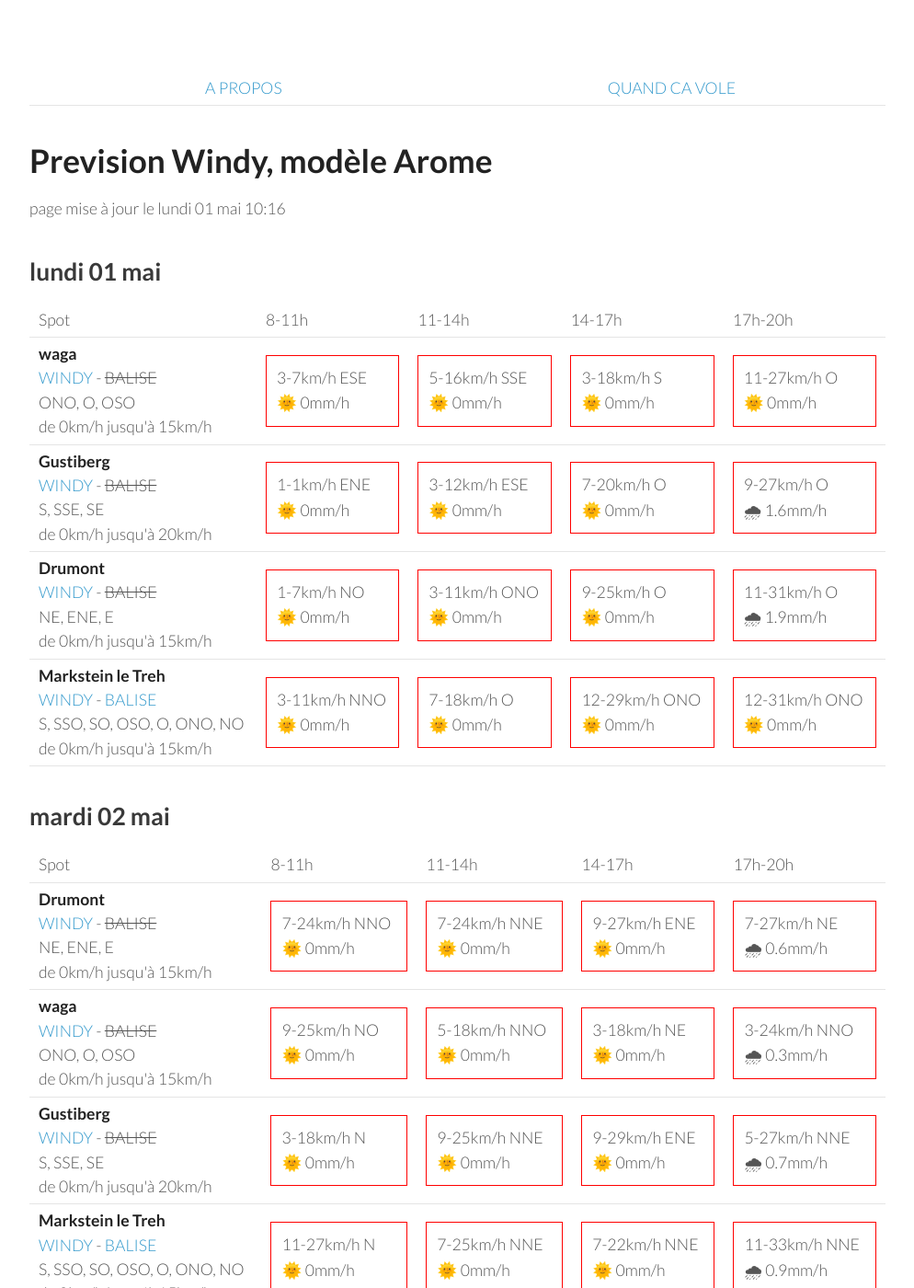
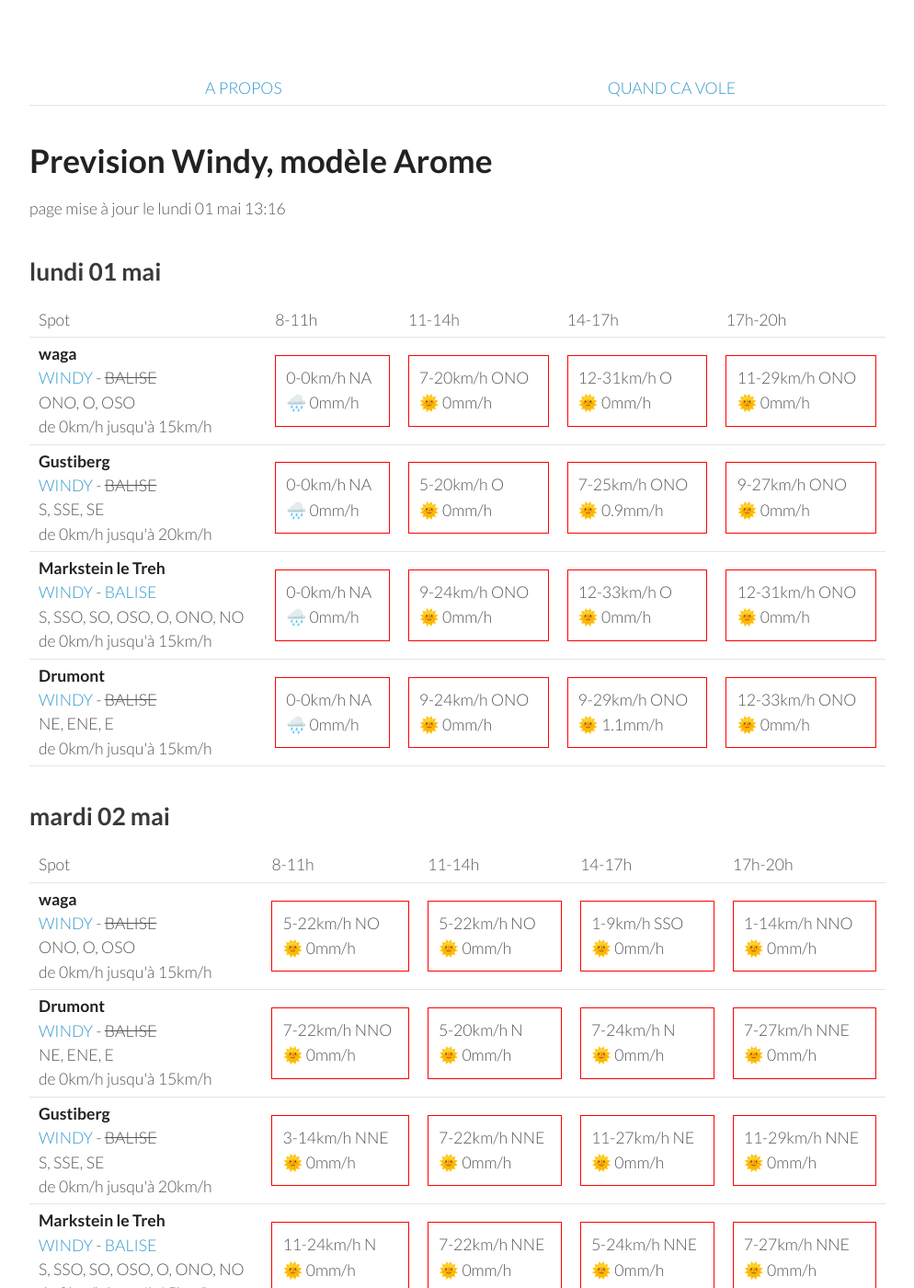
Before and after one commit to parapente-dans-le-nord/parapente-dans-le-nord.github.io, a Jekyll site: the page built from vosges.markdown, in a window 1280 px wide and 1400 px high. Shown: the whole window at 92% size, without its empty margins (26-1020 px from the left). Built offline with Jekyll 4.4.1, drawn with Linux system fonts in a browser that asks for light colours; some of the changed text lies outside the part shown.

Commit message:
update index.markdown

```diff
--- a/vosges.markdown
+++ b/vosges.markdown
@@ -7,7 +7,7 @@ title:  "Tous les spots"
 {: .links}
 
 # Prevision Windy, modèle Arome
-page mise à jour le lundi 01 mai 10:16
+page mise à jour le lundi 01 mai 13:16
 
 ## lundi 01 mai
 
@@ -24,41 +24,37 @@ page mise à jour le lundi 01 mai 10:16
 <tr>
         <td><strong>waga</strong><br><a href="https://windy.com/47.903/6.996?47.900,6.983,15">WINDY</a> - <span class="no-balise"> BALISE </span><br> <span class="vent-favorable">ONO, O, OSO</span><br><span class="force-vent">de 0km/h jusqu'à 15km/h</span> </td>
 
-            <td><div class="not-flyable"><p>3-7km/h ESE</p><p>🌞 0mm/h</p></div></td>
-            <td><div class="not-flyable"><p>5-16km/h SSE</p><p>🌞 0mm/h</p></div></td>
-            <td><div class="not-flyable"><p>3-18km/h S</p><p>🌞 0mm/h</p></div></td>
-            <td><div class="not-flyable"><p>11-27km/h O</p><p>🌞 0mm/h</p></div></td>
-
+            <td><div class="not-flyable"><p>0-0km/h NA</p><p>🌧️ 0mm/h</p></div></td>
+            <td><div class="not-flyable"><p>7-20km/h ONO</p><p>🌞 0mm/h</p></div></td>
+            <td><div class="not-flyable"><p>12-31km/h O</p><p>🌞 0mm/h</p></div></td>
+            <td><div class="not-flyable"><p>11-29km/h ONO</p><p>🌞 0mm/h</p></div></td>
 
     </tr>
 <tr>
         <td><strong>Gustiberg</strong><br><a href="https://windy.com/47.894/6.934?47.891,6.934,15,m:eYYagmI">WINDY</a> - <span class="no-balise"> BALISE </span><br> <span class="vent-favorable">S, SSE, SE</span><br><span class="force-vent">de 0km/h jusqu'à 20km/h</span> </td>
 
-            <td><div class="not-flyable"><p>1-1km/h ENE</p><p>🌞 0mm/h</p></div></td>
-            <td><div class="not-flyable"><p>3-12km/h ESE</p><p>🌞 0mm/h</p></div></td>
-            <td><div class="not-flyable"><p>7-20km/h O</p><p>🌞 0mm/h</p></div></td>
-            <td><div class="not-flyable"><p>9-27km/h O</p><p>🌧 1.6mm/h</p></div></td>
+            <td><div class="not-flyable"><p>0-0km/h NA</p><p>🌧️ 0mm/h</p></div></td>
+            <td><div class="not-flyable"><p>5-20km/h O</p><p>🌞 0mm/h</p></div></td>
+            <td><div class="not-flyable"><p>7-25km/h ONO</p><p>🌞 0.9mm/h</p></div></td>
+            <td><div class="not-flyable"><p>9-27km/h ONO</p><p>🌞 0mm/h</p></div></td>
 
+    </tr>
+<tr>
+        <td><strong>Markstein le Treh</strong><br><a href="https://windy.com/47.926/7.012?47.505,7.012,8,m:eY1agmQ">WINDY</a> - <span class=""><a href="http://www.balisemeteo.com/balise.php?idBalise=136">BALISE</a> </span><br> <span class="vent-favorable">S, SSO, SO, OSO, O, ONO, NO</span><br><span class="force-vent">de 0km/h jusqu'à 15km/h</span> </td>
+
+            <td><div class="not-flyable"><p>0-0km/h NA</p><p>🌧️ 0mm/h</p></div></td>
+            <td><div class="not-flyable"><p>9-24km/h ONO</p><p>🌞 0mm/h</p></div></td>
+            <td><div class="not-flyable"><p>12-33km/h O</p><p>🌞 0mm/h</p></div></td>
+            <td><div class="not-flyable"><p>12-31km/h ONO</p><p>🌞 0mm/h</p></div></td>
 
     </tr>
 <tr>
         <td><strong>Drumont</strong><br><a href="https://windy.com/47.898/6.919?47.687,6.919,9,m:eYYagmG">WINDY</a> - <span class="no-balise"> BALISE </span><br> <span class="vent-favorable">NE, ENE, E</span><br><span class="force-vent">de 0km/h jusqu'à 15km/h</span> </td>
 
-            <td><div class="not-flyable"><p>1-7km/h NO</p><p>🌞 0mm/h</p></div></td>
-            <td><div class="not-flyable"><p>3-11km/h ONO</p><p>🌞 0mm/h</p></div></td>
-            <td><div class="not-flyable"><p>9-25km/h O</p><p>🌞 0mm/h</p></div></td>
-            <td><div class="not-flyable"><p>11-31km/h O</p><p>🌧 1.9mm/h</p></div></td>
-
-
-    </tr>
-<tr>
-        <td><strong>Markstein le Treh</strong><br><a href="https://windy.com/47.926/7.012?47.505,7.012,8,m:eY1agmQ">WINDY</a> - <span class=""><a href="http://www.balisemeteo.com/balise.php?idBalise=136">BALISE</a> </span><br> <span class="vent-favorable">S, SSO, SO, OSO, O, ONO, NO</span><br><span class="force-vent">de 0km/h jusqu'à 15km/h</span> </td>
-
-            <td><div class="not-flyable"><p>3-11km/h NNO</p><p>🌞 0mm/h</p></div></td>
-            <td><div class="not-flyable"><p>7-18km/h O</p><p>🌞 0mm/h</p></div></td>
-            <td><div class="not-flyable"><p>12-29km/h ONO</p><p>🌞 0mm/h</p></div></td>
-            <td><div class="not-flyable"><p>12-31km/h ONO</p><p>🌞 0mm/h</p></div></td>
-
+            <td><div class="not-flyable"><p>0-0km/h NA</p><p>🌧️ 0mm/h</p></div></td>
+            <td><div class="not-flyable"><p>9-24km/h ONO</p><p>🌞 0mm/h</p></div></td>
+            <td><div class="not-flyable"><p>9-29km/h ONO</p><p>🌞 1.1mm/h</p></div></td>
+            <td><div class="not-flyable"><p>12-33km/h ONO</p><p>🌞 0mm/h</p></div></td>
 
     </tr>
 
@@ -78,42 +74,42 @@ page mise à jour le lundi 01 mai 10:16
       <td>17h-20h</td>
     </tr>
 <tr>
-        <td><strong>Drumont</strong><br><a href="https://windy.com/47.898/6.919?47.687,6.919,9,m:eYYagmG">WINDY</a> - <span class="no-balise"> BALISE </span><br> <span class="vent-favorable">NE, ENE, E</span><br><span class="force-vent">de 0km/h jusqu'à 15km/h</span> </td>
+        <td><strong>waga</strong><br><a href="https://windy.com/47.903/6.996?47.900,6.983,15">WINDY</a> - <span class="no-balise"> BALISE </span><br> <span class="vent-favorable">ONO, O, OSO</span><br><span class="force-vent">de 0km/h jusqu'à 15km/h</span> </td>
 
-            <td><div class="not-flyable"><p>7-24km/h NNO</p><p>🌞 0mm/h</p></div></td>
-            <td><div class="not-flyable"><p>7-24km/h NNE</p><p>🌞 0mm/h</p></div></td>
-            <td><div class="not-flyable"><p>9-27km/h ENE</p><p>🌞 0mm/h</p></div></td>
-            <td><div class="not-flyable"><p>7-27km/h NE</p><p>🌧 0.6mm/h</p></div></td>
+            <td><div class="not-flyable"><p>5-22km/h NO</p><p>🌞 0mm/h</p></div></td>
+            <td><div class="not-flyable"><p>5-22km/h NO</p><p>🌞 0mm/h</p></div></td>
+            <td><div class="not-flyable"><p>1-9km/h SSO</p><p>🌞 0mm/h</p></div></td>
+            <td><div class="not-flyable"><p>1-14km/h NNO</p><p>🌞 0mm/h</p></div></td>
 
 
     </tr>
 <tr>
-        <td><strong>waga</strong><br><a href="https://windy.com/47.903/6.996?47.900,6.983,15">WINDY</a> - <span class="no-balise"> BALISE </span><br> <span class="vent-favorable">ONO, O, OSO</span><br><span class="force-vent">de 0km/h jusqu'à 15km/h</span> </td>
+        <td><strong>Drumont</strong><br><a href="https://windy.com/47.898/6.919?47.687,6.919,9,m:eYYagmG">WINDY</a> - <span class="no-balise"> BALISE </span><br> <span class="vent-favorable">NE, ENE, E</span><br><span class="force-vent">de 0km/h jusqu'à 15km/h</span> </td>
 
-            <td><div class="not-flyable"><p>9-25km/h NO</p><p>🌞 0mm/h</p></div></td>
-            <td><div class="not-flyable"><p>5-18km/h NNO</p><p>🌞 0mm/h</p></div></td>
-            <td><div class="not-flyable"><p>3-18km/h NE</p><p>🌞 0mm/h</p></div></td>
-            <td><div class="not-flyable"><p>3-24km/h NNO</p><p>🌧 0.3mm/h</p></div></td>
+            <td><div class="not-flyable"><p>7-22km/h NNO</p><p>🌞 0mm/h</p></div></td>
+            <td><div class="not-flyable"><p>5-20km/h N</p><p>🌞 0mm/h</p></div></td>
+            <td><div class="not-flyable"><p>7-24km/h N</p><p>🌞 0mm/h</p></div></td>
+            <td><div class="not-flyable"><p>7-27km/h NNE</p><p>🌞 0mm/h</p></div></td>
 
 
     </tr>
 <tr>
         <td><strong>Gustiberg</strong><br><a href="https://windy.com/47.894/6.934?47.891,6.934,15,m:eYYagmI">WINDY</a> - <span class="no-balise"> BALISE </span><br> <span class="vent-favorable">S, SSE, SE</span><br><span class="force-vent">de 0km/h jusqu'à 20km/h</span> </td>
 
-            <td><div class="not-flyable"><p>3-18km/h N</p><p>🌞 0mm/h</p></div></td>
-            <td><div class="not-flyable"><p>9-25km/h NNE</p><p>🌞 0mm/h</p></div></td>
-            <td><div class="not-flyable"><p>9-29km/h ENE</p><p>🌞 0mm/h</p></div></td>
-            <td><div class="not-flyable"><p>5-27km/h NNE</p><p>🌧 0.7mm/h</p></div></td>
+            <td><div class="not-flyable"><p>3-14km/h NNE</p><p>🌞 0mm/h</p></div></td>
+            <td><div class="not-flyable"><p>7-22km/h NNE</p><p>🌞 0mm/h</p></div></td>
+            <td><div class="not-flyable"><p>11-27km/h NE</p><p>🌞 0mm/h</p></div></td>
+            <td><div class="not-flyable"><p>11-29km/h NNE</p><p>🌞 0mm/h</p></div></td>
 
 
     </tr>
 <tr>
         <td><strong>Markstein le Treh</strong><br><a href="https://windy.com/47.926/7.012?47.505,7.012,8,m:eY1agmQ">WINDY</a> - <span class=""><a href="http://www.balisemeteo.com/balise.php?idBalise=136">BALISE</a> </span><br> <span class="vent-favorable">S, SSO, SO, OSO, O, ONO, NO</span><br><span class="force-vent">de 0km/h jusqu'à 15km/h</span> </td>
 
-            <td><div class="not-flyable"><p>11-27km/h N</p><p>🌞 0mm/h</p></div></td>
-            <td><div class="not-flyable"><p>7-25km/h NNE</p><p>🌞 0mm/h</p></div></td>
+            <td><div class="not-flyable"><p>11-24km/h N</p><p>🌞 0mm/h</p></div></td>
             <td><div class="not-flyable"><p>7-22km/h NNE</p><p>🌞 0mm/h</p></div></td>
-            <td><div class="not-flyable"><p>11-33km/h NNE</p><p>🌧 0.9mm/h</p></div></td>
+            <td><div class="not-flyable"><p>5-24km/h NNE</p><p>🌞 0mm/h</p></div></td>
+            <td><div class="not-flyable"><p>7-27km/h NNE</p><p>🌞 0mm/h</p></div></td>
 
 
     </tr>
@@ -137,9 +133,9 @@ page mise à jour le lundi 01 mai 10:16
         <td><strong>Drumont</strong><br><a href="https://windy.com/47.898/6.919?47.687,6.919,9,m:eYYagmG">WINDY</a> - <span class="no-balise"> BALISE </span><br> <span class="vent-favorable">NE, ENE, E</span><br><span class="force-vent">de 0km/h jusqu'à 15km/h</span> </td>
 
             <td><div class="not-flyable"><p>7-24km/h ENE</p><p>🌞 0mm/h</p></div></td>
-            <td><div class="not-flyable"><p>11-31km/h E</p><p>🌞 0mm/h</p></div></td>
-            <td><div class="not-flyable"><p>11-37km/h E</p><p>🌞 0mm/h</p></div></td>
-            <td><div class="not-flyable"><p>11-33km/h E</p><p>🌞 0mm/h</p></div></td>
+            <td><div class="not-flyable"><p>11-29km/h E</p><p>🌞 0mm/h</p></div></td>
+            <td><div class="not-flyable"><p>12-35km/h E</p><p>🌞 0mm/h</p></div></td>
+            <td><div class="not-flyable"><p>11-35km/h E</p><p>🌞 0mm/h</p></div></td>
 
 
     </tr>
@@ -156,10 +152,10 @@ page mise à jour le lundi 01 mai 10:16
 <tr>
         <td><strong>Markstein le Treh</strong><br><a href="https://windy.com/47.926/7.012?47.505,7.012,8,m:eY1agmQ">WINDY</a> - <span class=""><a href="http://www.balisemeteo.com/balise.php?idBalise=136">BALISE</a> </span><br> <span class="vent-favorable">S, SSO, SO, OSO, O, ONO, NO</span><br><span class="force-vent">de 0km/h jusqu'à 15km/h</span> </td>
 
-            <td><div class="not-flyable"><p>5-22km/h NE</p><p>🌞 0mm/h</p></div></td>
-            <td><div class="not-flyable"><p>11-33km/h ENE</p><p>🌞 0mm/h</p></div></td>
-            <td><div class="not-flyable"><p>11-38km/h ENE</p><p>🌞 0mm/h</p></div></td>
-            <td><div class="not-flyable"><p>11-37km/h ENE</p><p>🌞 0mm/h</p></div></td>
+            <td><div class="not-flyable"><p>5-22km/h ENE</p><p>🌞 0mm/h</p></div></td>
+            <td><div class="not-flyable"><p>9-31km/h ENE</p><p>🌞 0mm/h</p></div></td>
+            <td><div class="not-flyable"><p>12-37km/h ENE</p><p>🌞 0mm/h</p></div></td>
+            <td><div class="not-flyable"><p>12-37km/h ENE</p><p>🌞 0mm/h</p></div></td>
 
 
     </tr>
@@ -202,10 +198,20 @@ page mise à jour le lundi 01 mai 10:16
 <tr>
         <td><strong>Markstein le Treh</strong><br><a href="https://windy.com/47.926/7.012?47.505,7.012,8,m:eY1agmQ">WINDY</a> - <span class=""><a href="http://www.balisemeteo.com/balise.php?idBalise=136">BALISE</a> </span><br> <span class="vent-favorable">S, SSO, SO, OSO, O, ONO, NO</span><br><span class="force-vent">de 0km/h jusqu'à 15km/h</span> </td>
 
-            <td><div class="not-flyable"><p>3-18km/h SSO</p><p>🌞 0mm/h</p></div></td>
-            <td><div class="not-flyable"><p>5-25km/h S</p><p>🌞 0mm/h</p></div></td>
-            <td><div class="not-flyable"><p>14-44km/h SSO</p><p>🌞 0mm/h</p></div></td>
-            <td><div class="not-flyable"><p>16-50km/h OSO</p><p>🌞 0mm/h</p></div></td>
+            <td><div class="not-flyable"><p>3-20km/h S</p><p>🌞 0mm/h</p></div></td>
+            <td><div class="not-flyable"><p>3-18km/h S</p><p>🌞 0mm/h</p></div></td>
+            <td><div class="not-flyable"><p>7-24km/h S</p><p>🌞 0mm/h</p></div></td>
+            <td><div class="not-flyable"><p>9-29km/h SSO</p><p>🌞 0mm/h</p></div></td>
+
+
+    </tr>
+<tr>
+        <td><strong>Drumont</strong><br><a href="https://windy.com/47.898/6.919?47.687,6.919,9,m:eYYagmG">WINDY</a> - <span class="no-balise"> BALISE </span><br> <span class="vent-favorable">NE, ENE, E</span><br><span class="force-vent">de 0km/h jusqu'à 15km/h</span> </td>
+
+            <td><div class="not-flyable"><p>5-22km/h SE</p><p>🌞 0mm/h</p></div></td>
+            <td><div class="not-flyable"><p>3-18km/h S</p><p>🌞 0mm/h</p></div></td>
+            <td><div class="not-flyable"><p>9-25km/h S</p><p>🌞 0mm/h</p></div></td>
+            <td><div class="not-flyable"><p>11-29km/h SSO</p><p>🌞 0mm/h</p></div></td>
 
 
     </tr>
@@ -216,16 +222,6 @@ page mise à jour le lundi 01 mai 10:16
             <td><div class="not-flyable"><p>1-16km/h SSE</p><p>🌞 0mm/h</p></div></td>
             <td><div class="not-flyable"><p>7-24km/h S</p><p>🌞 0mm/h</p></div></td>
             <td><div class="not-flyable"><p>9-29km/h SSO</p><p>🌞 0mm/h</p></div></td>
-
-
-    </tr>
-<tr>
-        <td><strong>Drumont</strong><br><a href="https://windy.com/47.898/6.919?47.687,6.919,9,m:eYYagmG">WINDY</a> - <span class="no-balise"> BALISE </span><br> <span class="vent-favorable">NE, ENE, E</span><br><span class="force-vent">de 0km/h jusqu'à 15km/h</span> </td>
-
-            <td><div class="not-flyable"><p>3-18km/h ESE</p><p>🌞 0mm/h</p></div></td>
-            <td><div class="not-flyable"><p>9-27km/h S</p><p>🌞 0mm/h</p></div></td>
-            <td><div class="not-flyable"><p>18-46km/h SO</p><p>🌞 0mm/h</p></div></td>
-            <td><div class="not-flyable"><p>18-50km/h OSO</p><p>🌞 0mm/h</p></div></td>
 
 
     </tr>
@@ -256,32 +252,32 @@ page mise à jour le lundi 01 mai 10:16
 
     </tr>
 <tr>
+        <td><strong>Gustiberg</strong><br><a href="https://windy.com/47.894/6.934?47.891,6.934,15,m:eYYagmI">WINDY</a> - <span class="no-balise"> BALISE </span><br> <span class="vent-favorable">S, SSE, SE</span><br><span class="force-vent">de 0km/h jusqu'à 20km/h</span> </td>
+
+            <td><div class="not-flyable"><p>5-18km/h O</p><p>🌧 0.7mm/h</p></div></td>
+            <td><div class="not-flyable"><p>7-24km/h O</p><p>🌧 2.7mm/h</p></div></td>
+            <td><div class="not-flyable"><p>9-29km/h O</p><p>🌧 2.9mm/h</p></div></td>
+            <td><div class="not-flyable"><p>11-42km/h NO</p><p>🌧 4.1mm/h</p></div></td>
+
+
+    </tr>
+<tr>
         <td><strong>Markstein le Treh</strong><br><a href="https://windy.com/47.926/7.012?47.505,7.012,8,m:eY1agmQ">WINDY</a> - <span class=""><a href="http://www.balisemeteo.com/balise.php?idBalise=136">BALISE</a> </span><br> <span class="vent-favorable">S, SSO, SO, OSO, O, ONO, NO</span><br><span class="force-vent">de 0km/h jusqu'à 15km/h</span> </td>
 
-            <td><div class="not-flyable"><p>9-33km/h OSO</p><p>🌞 0mm/h</p></div></td>
-            <td><div class="not-flyable"><p>14-40km/h OSO</p><p>🌞 0mm/h</p></div></td>
-            <td><div class="not-flyable"><p>12-40km/h OSO</p><p>🌞 0mm/h</p></div></td>
-            <td><div class="not-flyable"><p>11-38km/h O</p><p>🌞 0mm/h</p></div></td>
+            <td><div class="not-flyable"><p>7-22km/h O</p><p>🌧 0.7mm/h</p></div></td>
+            <td><div class="not-flyable"><p>5-24km/h O</p><p>🌧 2.2mm/h</p></div></td>
+            <td><div class="not-flyable"><p>9-31km/h O</p><p>🌧 2.6mm/h</p></div></td>
+            <td><div class="not-flyable"><p>12-44km/h NO</p><p>🌧 2.8mm/h</p></div></td>
 
 
     </tr>
 <tr>
         <td><strong>Drumont</strong><br><a href="https://windy.com/47.898/6.919?47.687,6.919,9,m:eYYagmG">WINDY</a> - <span class="no-balise"> BALISE </span><br> <span class="vent-favorable">NE, ENE, E</span><br><span class="force-vent">de 0km/h jusqu'à 15km/h</span> </td>
 
-            <td><div class="not-flyable"><p>9-29km/h OSO</p><p>🌞 0mm/h</p></div></td>
-            <td><div class="not-flyable"><p>14-38km/h OSO</p><p>🌞 0mm/h</p></div></td>
-            <td><div class="not-flyable"><p>12-38km/h O</p><p>🌞 0mm/h</p></div></td>
-            <td><div class="not-flyable"><p>12-37km/h O</p><p>🌧 0.2mm/h</p></div></td>
-
-
-    </tr>
-<tr>
-        <td><strong>Gustiberg</strong><br><a href="https://windy.com/47.894/6.934?47.891,6.934,15,m:eYYagmI">WINDY</a> - <span class="no-balise"> BALISE </span><br> <span class="vent-favorable">S, SSE, SE</span><br><span class="force-vent">de 0km/h jusqu'à 20km/h</span> </td>
-
-            <td><div class="not-flyable"><p>5-18km/h O</p><p>🌧 0.7mm/h</p></div></td>
-            <td><div class="not-flyable"><p>7-24km/h O</p><p>🌧 2.7mm/h</p></div></td>
-            <td><div class="not-flyable"><p>9-29km/h O</p><p>🌧 2.9mm/h</p></div></td>
-            <td><div class="not-flyable"><p>11-42km/h NO</p><p>🌧 4.1mm/h</p></div></td>
+            <td><div class="not-flyable"><p>5-18km/h O</p><p>🌧 0.6mm/h</p></div></td>
+            <td><div class="not-flyable"><p>7-24km/h O</p><p>🌧 2.5mm/h</p></div></td>
+            <td><div class="not-flyable"><p>9-29km/h O</p><p>🌧 3.1mm/h</p></div></td>
+            <td><div class="not-flyable"><p>11-40km/h NO</p><p>🌧 4.4mm/h</p></div></td>
 
 
     </tr>
@@ -312,6 +308,26 @@ page mise à jour le lundi 01 mai 10:16
 
     </tr>
 <tr>
+        <td><strong>Drumont</strong><br><a href="https://windy.com/47.898/6.919?47.687,6.919,9,m:eYYagmG">WINDY</a> - <span class="no-balise"> BALISE </span><br> <span class="vent-favorable">NE, ENE, E</span><br><span class="force-vent">de 0km/h jusqu'à 15km/h</span> </td>
+
+            <td><div class="flyable"><p>5-11km/h E</p><p>🌞 0mm/h</p></div></td>
+            <td><div class="not-flyable"><p>5-20km/h SE</p><p>🌞 0mm/h</p></div></td>
+            <td><div class="not-flyable"><p>5-22km/h SSE</p><p>🌞 0mm/h</p></div></td>
+            <td><div class="not-flyable"><p>5-22km/h S</p><p>🌞 0mm/h</p></div></td>
+
+
+    </tr>
+<tr>
+        <td><strong>Markstein le Treh</strong><br><a href="https://windy.com/47.926/7.012?47.505,7.012,8,m:eY1agmQ">WINDY</a> - <span class=""><a href="http://www.balisemeteo.com/balise.php?idBalise=136">BALISE</a> </span><br> <span class="vent-favorable">S, SSO, SO, OSO, O, ONO, NO</span><br><span class="force-vent">de 0km/h jusqu'à 15km/h</span> </td>
+
+            <td><div class="not-flyable"><p>3-9km/h ENE</p><p>🌞 0mm/h</p></div></td>
+            <td><div class="not-flyable"><p>5-20km/h SE</p><p>🌞 0mm/h</p></div></td>
+            <td><div class="not-flyable"><p>5-22km/h SSE</p><p>🌞 0mm/h</p></div></td>
+            <td><div class="not-flyable"><p>5-24km/h SSE</p><p>🌧 0.2mm/h</p></div></td>
+
+
+    </tr>
+<tr>
         <td><strong>waga</strong><br><a href="https://windy.com/47.903/6.996?47.900,6.983,15">WINDY</a> - <span class="no-balise"> BALISE </span><br> <span class="vent-favorable">ONO, O, OSO</span><br><span class="force-vent">de 0km/h jusqu'à 15km/h</span> </td>
 
             <td><div class="not-flyable"><p>3-9km/h ENE</p><p>🌞 0mm/h</p></div></td>
```
